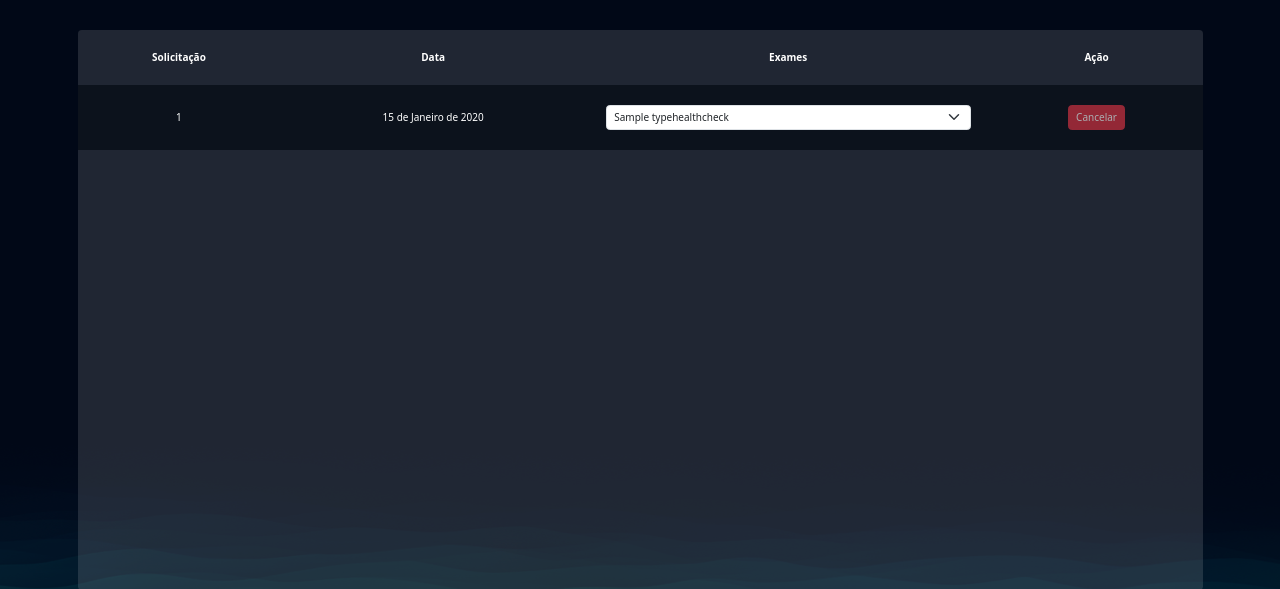
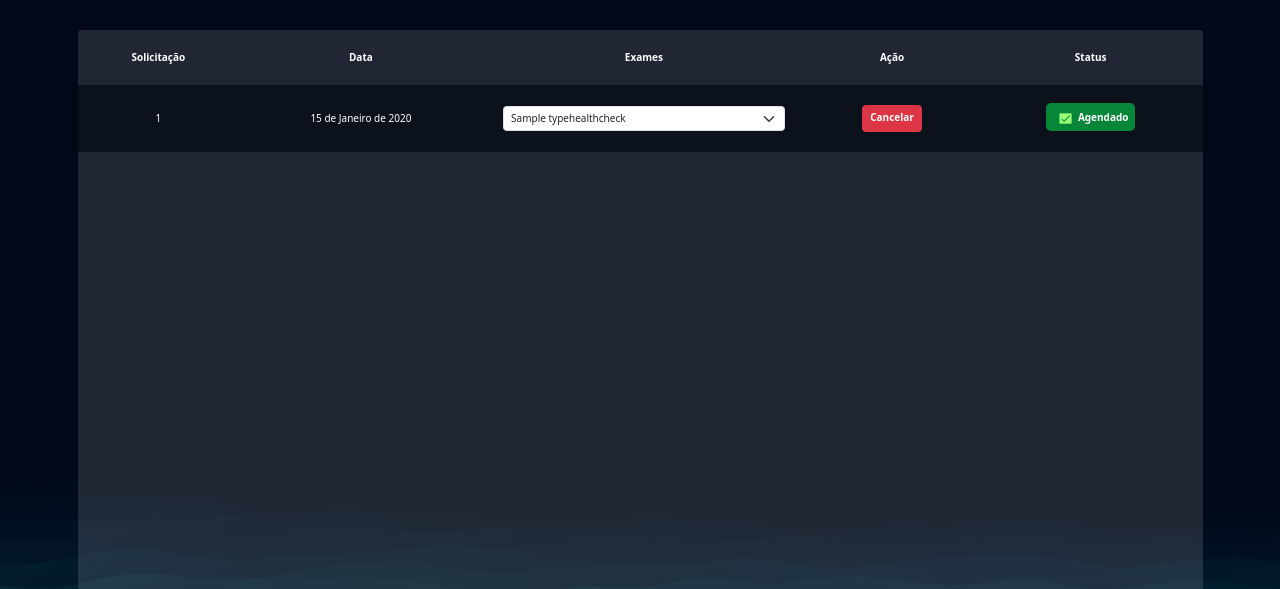
Before and after one commit to thercior/health-lab, a Django app: page /exames/gerenciar_pedidos/ in a window 1280 px wide. Shown: the top 589 px of the page. Run offline with Django 5.2, Linux system fonts and the light colour scheme; a user stored in the database is signed in; tables that the repository leaves empty hold one stand-in row (values such as "Sample post").

Commit message:
Criação da rota, views cancelar exame; adição de coluna status para exibir o status do agendamento ou cancelamento do exame; estilização da coluna status

```diff
--- a/apps/healthchecks/urls.py
+++ b/apps/healthchecks/urls.py
@@ -7,4 +7,5 @@ urlpatterns = [
     path('solicitar_exames/', request_exams, name='request_exam'),
     path('checkout_pedido/', close_order, name='close_order'),
     path('gerenciar_pedidos/', manage_order, name='manage_order'),
+    path('cancelar_pedido/<int:order_id>', order_cancel, name='order_cancel'),
 ]
--- a/apps/healthchecks/views.py
+++ b/apps/healthchecks/views.py
@@ -75,3 +75,17 @@ def manage_order(request):
         template_name='HealthChecks/manage_order.html',
         context={'order_exams': order_exams}
     )
+
+@login_required
+def order_cancel(request, order_id):
+    order = SchedulingHealthChecks.objects.get(id=order_id)
+
+    if order.user != request.user:
+        message_denied = 'Permissão negada! Este pedido não é seu'
+        messages.add_message(request, constants.ERROR, message_denied)
+        return redirect('HealthChecks:manage_order')
+
+    order.scheduled = False
+    order.save()
+    messages.add_message(request, constants.SUCCESS, 'Pedido cancelado com sucesso!')
+    return redirect('HealthChecks:manage_order')
--- a/static/css/manage_order.css
+++ b/static/css/manage_order.css
@@ -13,3 +13,27 @@ td, th {
     border: none;
     height: 70vh;
 }
+
+a.btn.btn-danger {
+    font-weight: 800;
+    height: 2.7rem;
+}
+
+.status-agendado, .status-cancelado{
+    padding: 0.7rem;
+    font-weight: 800;
+    border-radius: 0.5rem;
+}
+
+.status-agendado {
+    background-color: rgba(0, 249, 87, 0.5);
+}
+
+.status-cancelado {
+    background-color: rgba(255, 0, 0, 0.5);
+}
+
+.icons-status {
+    width: 2.5rem;
+    padding: 0.5rem;
+}
--- a/templates/HealthChecks/manage_order.html
+++ b/templates/HealthChecks/manage_order.html
@@ -24,6 +24,7 @@
                     <th>Data</th>
                     <th>Exames</th>
                     <th>Ação</th>
+                    <th>Status</th>
                 </tr>
 
                 {% for orders in order_exams %}
@@ -38,8 +39,17 @@
                             </select>
                         </td>
                         <td>
-                            <a href=""  class="btn btn-danger {% if not exame.scheduled %} disabled {% endif %}">Cancelar</a>
+                            <a href="{% url 'HealthChecks:order_cancel' orders.id %}"  class="btn btn-danger {% if not orders.scheduled %} disabled {% endif %}">Cancelar</a>
                         </td>
+
+                        <td>
+                            {% if orders.scheduled %}
+                                <span class="status-agendado"><img class="icons-status" src="{% static 'icons/check.png' %}">Agendado</span>
+                            {% else %}
+                                <span class="status-cancelado"><img class="icons-status" src="{% static 'icons/exit.png' %}">Cancelado</span>
+                            {% endif %}
+                        </td>
+
                     </tr>
                 {% endfor %}
             </table>
```
